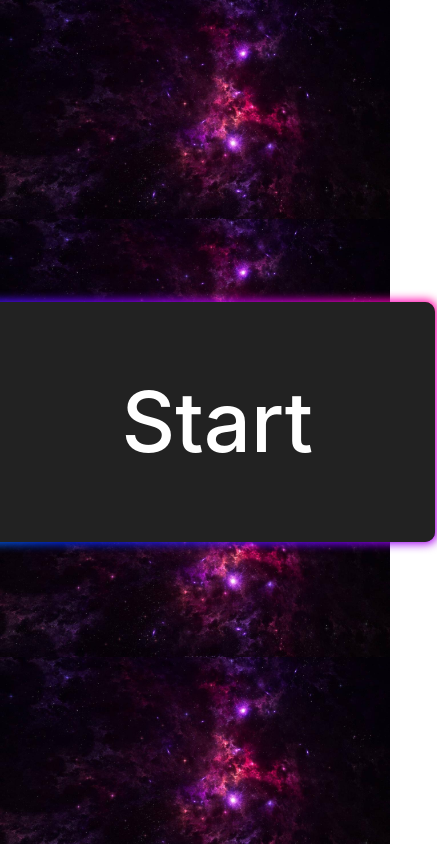
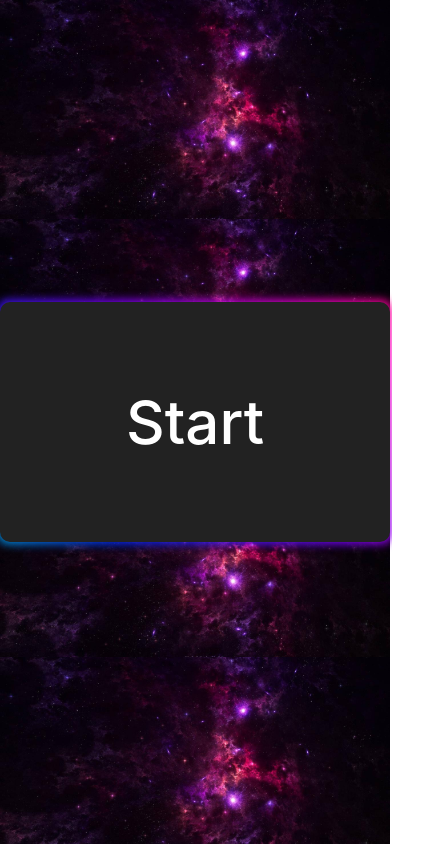
Before and after one commit to Moreaux19/interview-questions, a React (Vite) app: page / in a window 390 px wide. Shown: the whole page, 437 px wide, since content can reach past the window. Built offline with nearby package versions, Linux system fonts and the light colour scheme.

Commit message:
Base responsive web design done

```diff
--- a/src/blocks/page/page.css
+++ b/src/blocks/page/page.css
@@ -4,13 +4,25 @@
   background-image: url('../../assets/background-image-space.jpg');
   background-size: contain;
   font-family: 'Inter', 'Arial', sans-serif;
+  font-size: 19px;
   display: flex;
   align-items: center;
   justify-content: center;
-  font-size: 1.3em;
 }
 
 ::-webkit-scrollbar {
   width: 0;
   height: 0;
 }
+
+@media screen and (max-width: 1024px) {
+  .page {
+    font-size: 17px;
+  }
+}
+
+@media screen and (max-width: 768px) {
+  .page {
+    font-size: 15px;
+  }
+}
--- a/src/blocks/popup/__window/popup__window.css
+++ b/src/blocks/popup/__window/popup__window.css
@@ -9,8 +9,15 @@
   grid-template-rows: 3fr 1fr;
 }
 
+@media screen and (max-width: 1200px) {
+  .popup__window {
+    width: 70vw;
+    min-height: 50vh;
+  }
+}
+
 @media screen and (max-width: 430px) {
   .popup__window {
-    width: 310px;
+    width: 90vw;
   }
 }
```
